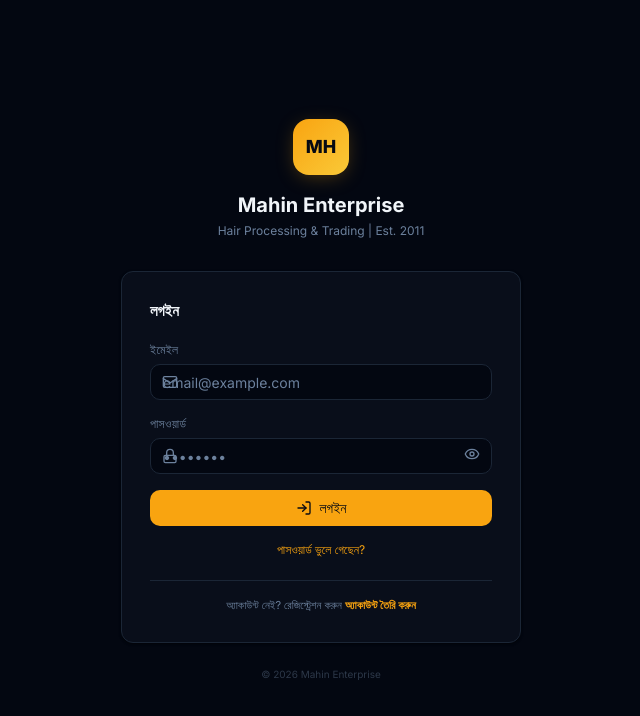
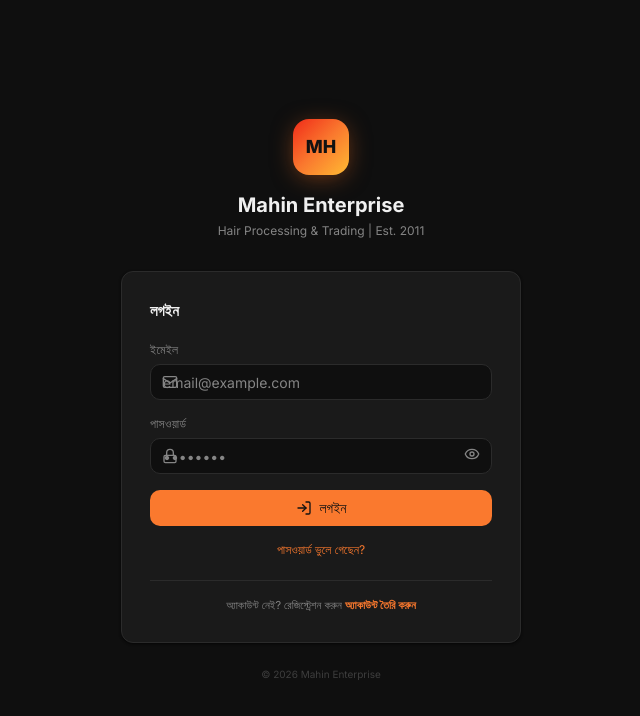
Before and after one commit to hasib61714/hair-erp-main, a React (Vite) app: page /auth in a window 1280 px wide. Shown: the top 716 px of the page, without its empty margins (319-959 px from the left). Built offline with nearby package versions, Linux system fonts and the light colour scheme; no server answers; the database is empty; the HTML template or start-up script is replaced by a standard one.

Commit message:
modified:   src/components/layout/AppTopBar.tsx #	modified:   src/index.css #

```diff
--- a/src/index.css
+++ b/src/index.css
@@ -9,130 +9,136 @@
   /* ── Light Mode ─────────────────────────────────────────────── */
   :root {
     --background:           0 0% 99%;
-    --foreground:           222 47% 11%;
+    --foreground:           0 0% 9%;
 
     --card:                 0 0% 100%;
-    --card-foreground:      222 47% 11%;
+    --card-foreground:      0 0% 9%;
 
     --popover:              0 0% 100%;
-    --popover-foreground:   222 47% 11%;
+    --popover-foreground:   0 0% 9%;
 
-    --primary:              38 88% 46%;
+    /* Fire orange — primary brand colour from the logo */
+    --primary:              22 92% 48%;
     --primary-foreground:   0 0% 100%;
 
-    --secondary:            220 14% 96%;
-    --secondary-foreground: 222 47% 20%;
+    --secondary:            0 0% 95%;
+    --secondary-foreground: 0 0% 20%;
 
-    --muted:                220 13% 96%;
-    --muted-foreground:     220 9% 46%;
+    --muted:                0 0% 95%;
+    --muted-foreground:     0 0% 46%;
 
-    --accent:               220 13% 93%;
-    --accent-foreground:    222 47% 11%;
+    --accent:               0 0% 93%;
+    --accent-foreground:    0 0% 9%;
 
     --destructive:          0 72% 51%;
     --destructive-foreground: 0 0% 100%;
 
-    --border:               220 13% 91%;
-    --input:                220 13% 91%;
-    --ring:                 38 88% 46%;
+    --border:               0 0% 90%;
+    --input:                0 0% 90%;
+    --ring:                 22 92% 48%;
 
     --radius: 0.625rem;
 
-    /* Sidebar — clean white panel */
+    /* Sidebar */
     --sidebar-background:            0 0% 100%;
-    --sidebar-foreground:            222 15% 35%;
-    --sidebar-primary:               38 88% 46%;
+    --sidebar-foreground:            0 0% 35%;
+    --sidebar-primary:               22 92% 48%;
     --sidebar-primary-foreground:    0 0% 100%;
-    --sidebar-accent:                220 13% 96%;
-    --sidebar-accent-foreground:     222 47% 11%;
-    --sidebar-border:                220 13% 92%;
-    --sidebar-ring:                  38 88% 46%;
+    --sidebar-accent:                0 0% 95%;
+    --sidebar-accent-foreground:     0 0% 9%;
+    --sidebar-border:                0 0% 91%;
+    --sidebar-ring:                  22 92% 48%;
 
     /* Semantic colours */
     --success:              142 71% 38%;
     --success-foreground:   0 0% 100%;
-    --warning:              38 88% 46%;
-    --warning-foreground:   222 47% 10%;
-    --info:                 217 91% 56%;
+    --warning:              38 95% 46%;
+    --warning-foreground:   0 0% 9%;
+    /* Cyan-blue from the logo circle */
+    --info:                 197 95% 43%;
     --info-foreground:      0 0% 100%;
 
-    /* Gradients */
-    --gradient-gold:    linear-gradient(135deg, hsl(38,88%,46%), hsl(45,90%,54%));
-    --gradient-card:    linear-gradient(160deg, hsl(0,0%,100%), hsl(220,14%,98%));
-    --gradient-sidebar: linear-gradient(180deg, hsl(0,0%,100%), hsl(220,13%,98%));
+    /* Fire gradient: deep red → orange → gold */
+    --gradient-gold:    linear-gradient(135deg, hsl(5,85%,52%), hsl(22,92%,50%), hsl(40,100%,54%));
+    --gradient-card:    linear-gradient(160deg, hsl(0,0%,100%), hsl(0,0%,97%));
+    --gradient-sidebar: linear-gradient(180deg, hsl(0,0%,100%), hsl(0,0%,97%));
 
-    /* Shadows — Stripe-inspired multi-layer system */
     --shadow-xs:   0 1px 2px hsl(0 0% 0% / 0.05);
     --shadow-sm:   0 1px 3px hsl(0 0% 0% / 0.07), 0 1px 2px hsl(0 0% 0% / 0.04);
     --shadow-md:   0 4px 6px -1px hsl(0 0% 0% / 0.07), 0 2px 4px -1px hsl(0 0% 0% / 0.04);
     --shadow-lg:   0 10px 15px -3px hsl(0 0% 0% / 0.07), 0 4px 6px -2px hsl(0 0% 0% / 0.04);
     --shadow-xl:   0 20px 25px -5px hsl(0 0% 0% / 0.08), 0 10px 10px -5px hsl(0 0% 0% / 0.03);
     --shadow-card: var(--shadow-sm);
-    --shadow-gold: 0 4px 20px -4px hsl(38 88% 46% / 0.28);
+    --shadow-gold: 0 4px 22px -4px hsl(22 92% 48% / 0.35);
 
-    /* Focus ring */
-    --focus-ring: 0 0 0 3px hsl(38 88% 46% / 0.25);
+    --focus-ring: 0 0 0 3px hsl(22 92% 48% / 0.25);
   }
 
-  /* ── Dark Mode ──────────────────────────────────────────────── */
+  /* ── Dark Mode — matches Mahin Enterprise logo palette ───────── */
   .dark {
-    --background:           224 71% 4%;
-    --foreground:           210 40% 96%;
+    /* Near-black background like the logo */
+    --background:           0 0% 6%;
+    --foreground:           0 0% 94%;
 
-    --card:                 222 47% 7%;
-    --card-foreground:      210 40% 96%;
+    --card:                 0 0% 10%;
+    --card-foreground:      0 0% 94%;
 
-    --popover:              222 47% 7%;
-    --popover-foreground:   210 40% 96%;
+    --popover:              0 0% 10%;
+    --popover-foreground:   0 0% 94%;
 
-    --primary:              38 95% 52%;
-    --primary-foreground:   222 47% 5%;
+    /* Fire orange primary */
+    --primary:              22 95% 58%;
+    --primary-foreground:   0 0% 7%;
 
-    --secondary:            217 33% 14%;
-    --secondary-foreground: 210 40% 88%;
+    --secondary:            0 0% 14%;
+    --secondary-foreground: 0 0% 85%;
 
-    --muted:                217 33% 12%;
-    --muted-foreground:     215 20% 52%;
+    --muted:                0 0% 12%;
+    --muted-foreground:     0 0% 52%;
 
-    --accent:               217 33% 14%;
-    --accent-foreground:    210 40% 96%;
+    --accent:               0 0% 14%;
+    --accent-foreground:    0 0% 94%;
 
     --destructive:          0 72% 51%;
-    --destructive-foreground: 210 40% 98%;
+    --destructive-foreground: 0 0% 98%;
 
-    --border:               217 33% 16%;
-    --input:                217 33% 16%;
-    --ring:                 38 95% 52%;
+    --border:               0 0% 17%;
+    --input:                0 0% 17%;
+    --ring:                 22 95% 58%;
 
-    --sidebar-background:            222 47% 6%;
-    --sidebar-foreground:            215 20% 60%;
-    --sidebar-primary:               38 95% 52%;
-    --sidebar-primary-foreground:    222 47% 5%;
-    --sidebar-accent:                217 33% 12%;
-    --sidebar-accent-foreground:     210 40% 96%;
-    --sidebar-border:                217 33% 13%;
-    --sidebar-ring:                  38 95% 52%;
+    /* Sidebar — slightly darker than card */
+    --sidebar-background:            0 0% 7%;
+    --sidebar-foreground:            0 0% 58%;
+    --sidebar-primary:               22 95% 58%;
+    --sidebar-primary-foreground:    0 0% 7%;
+    --sidebar-accent:                0 0% 12%;
+    --sidebar-accent-foreground:     0 0% 94%;
+    --sidebar-border:                0 0% 13%;
+    --sidebar-ring:                  22 95% 58%;
 
     --success:              142 71% 42%;
     --success-foreground:   0 0% 100%;
     --warning:              38 95% 52%;
-    --warning-foreground:   222 47% 6%;
-    --info:                 217 91% 60%;
-    --info-foreground:      0 0% 100%;
+    --warning-foreground:   0 0% 7%;
+    /* Bright cyan from the logo circle */
+    --info:                 197 100% 50%;
+    --info-foreground:      0 0% 7%;
 
-    --gradient-gold:    linear-gradient(135deg, hsl(38,95%,52%), hsl(45,95%,60%));
-    --gradient-card:    linear-gradient(160deg, hsl(222,47%,8%), hsl(222,47%,6%));
-    --gradient-sidebar: linear-gradient(180deg, hsl(222,47%,7%), hsl(222,47%,5%));
+    /* Fire gradient: deep red → orange → bright gold */
+    --gradient-gold:    linear-gradient(135deg, hsl(5,88%,52%), hsl(22,95%,58%), hsl(40,100%,60%));
+    --gradient-card:    linear-gradient(160deg, hsl(0,0%,11%), hsl(0,0%,8%));
+    --gradient-sidebar: linear-gradient(180deg, hsl(0,0%,8%), hsl(0,0%,6%));
 
-    --shadow-xs:   0 1px 2px hsl(0 0% 0% / 0.25);
-    --shadow-sm:   0 1px 3px hsl(0 0% 0% / 0.35), 0 1px 2px hsl(0 0% 0% / 0.25);
-    --shadow-md:   0 4px 6px -1px hsl(0 0% 0% / 0.35), 0 2px 4px -1px hsl(0 0% 0% / 0.25);
-    --shadow-lg:   0 10px 15px -3px hsl(0 0% 0% / 0.40), 0 4px 6px -2px hsl(0 0% 0% / 0.25);
-    --shadow-xl:   0 20px 25px -5px hsl(0 0% 0% / 0.45), 0 10px 10px -5px hsl(0 0% 0% / 0.25);
+    --shadow-xs:   0 1px 2px hsl(0 0% 0% / 0.30);
+    --shadow-sm:   0 1px 3px hsl(0 0% 0% / 0.40), 0 1px 2px hsl(0 0% 0% / 0.30);
+    --shadow-md:   0 4px 6px -1px hsl(0 0% 0% / 0.40), 0 2px 4px -1px hsl(0 0% 0% / 0.30);
+    --shadow-lg:   0 10px 15px -3px hsl(0 0% 0% / 0.45), 0 4px 6px -2px hsl(0 0% 0% / 0.30);
+    --shadow-xl:   0 20px 25px -5px hsl(0 0% 0% / 0.50), 0 10px 10px -5px hsl(0 0% 0% / 0.30);
     --shadow-card: var(--shadow-sm);
-    --shadow-gold: 0 4px 20px -4px hsl(38 95% 52% / 0.35);
+    /* Fire orange glow */
+    --shadow-gold: 0 4px 24px -4px hsl(22 95% 55% / 0.50);
 
-    --focus-ring: 0 0 0 3px hsl(38 95% 52% / 0.30);
+    --focus-ring: 0 0 0 3px hsl(22 95% 58% / 0.30);
   }
 }
 
```
Also changed, not shown: src/components/layout/AppTopBar.tsx (+36 -13 lines).
